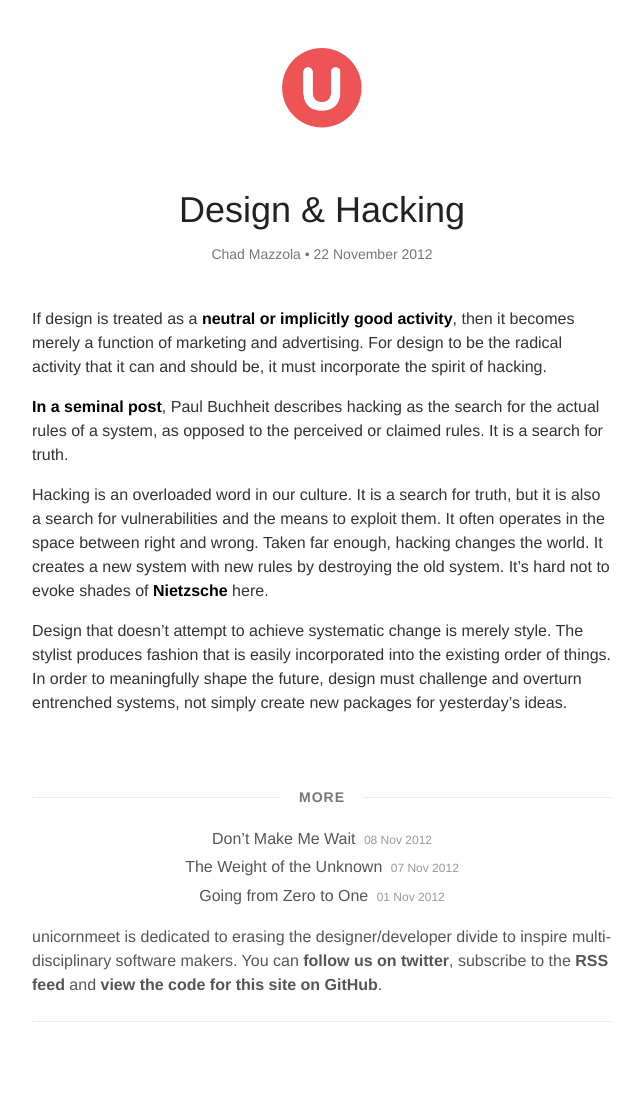
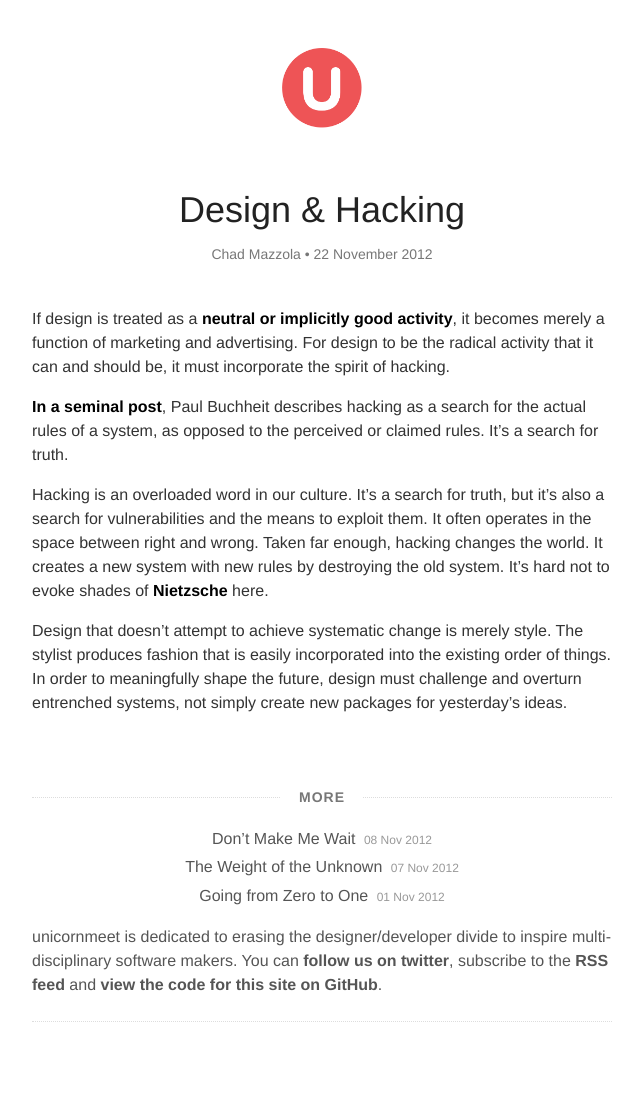
Before and after one commit to ehmorris/unicornmeet, a Jekyll site: the page built from _posts/2012-11-22-design-hacking.md, in a window 1280 px wide. Shown: the whole page, without its empty margins (318-958 px from the left). Built offline with Jekyll 4.4.1, drawn with Linux system fonts in a browser that asks for light colours; Markdown is read by kramdown in place of the engine named in the settings.

Commit message:
Further post edits.

```diff
--- a/_posts/2012-11-22-design-hacking.md
+++ b/_posts/2012-11-22-design-hacking.md
@@ -5,10 +5,10 @@ title: Design &amp; Hacking
 author: Chad Mazzola
 ---
 
-If design is treated as a [neutral or implicitly good activity](http://blog.hellohappy.org/post/19060757560/the-role-of-design-seems-to-be-to-make-the-world-a), then it becomes merely a function of marketing and advertising. For design to be the radical activity that it can and should be, it must incorporate the spirit of hacking.
+If design is treated as a [neutral or implicitly good activity](http://blog.hellohappy.org/post/19060757560/the-role-of-design-seems-to-be-to-make-the-world-a), it becomes merely a function of marketing and advertising. For design to be the radical activity that it can and should be, it must incorporate the spirit of hacking.
 
-[In a seminal post](http://paulbuchheit.blogspot.com/2009/10/applied-philosophy-aka-hacking.html), Paul Buchheit describes hacking as the search for the actual rules of a system, as opposed to the perceived or claimed rules. It is a search for truth.
+[In a seminal post](http://paulbuchheit.blogspot.com/2009/10/applied-philosophy-aka-hacking.html), Paul Buchheit describes hacking as a search for the actual rules of a system, as opposed to the perceived or claimed rules. It's a search for truth.
 
-Hacking is an overloaded word in our culture. It is a search for truth, but it is also a search for vulnerabilities and the means to exploit them. It often operates in the space between right and wrong. Taken far enough, hacking changes the world. It creates a new system with new rules by destroying the old system. It's hard not to evoke shades of [Nietzsche](http://www.goodreads.com/quotes/384722-man-is-a-rope-stretched-between-the-animal-and-the) here.
+Hacking is an overloaded word in our culture. It's a search for truth, but it's also a search for vulnerabilities and the means to exploit them. It often operates in the space between right and wrong. Taken far enough, hacking changes the world. It creates a new system with new rules by destroying the old system. It's hard not to evoke shades of [Nietzsche](http://www.goodreads.com/quotes/384722-man-is-a-rope-stretched-between-the-animal-and-the) here.
 
 Design that doesn't attempt to achieve systematic change is merely style. The stylist produces fashion that is easily incorporated into the existing order of things. In order to meaningfully shape the future, design must challenge and overturn entrenched systems, not simply create new packages for yesterday's ideas.
```
